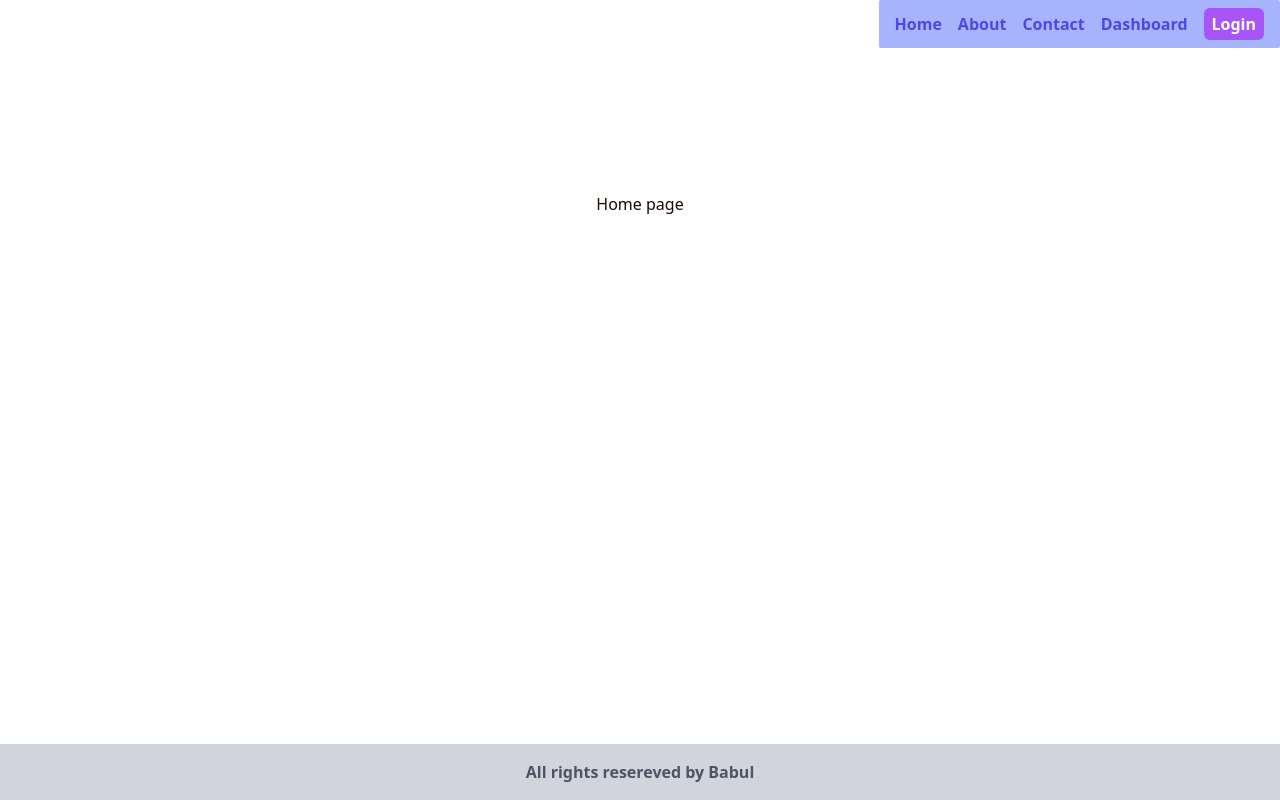
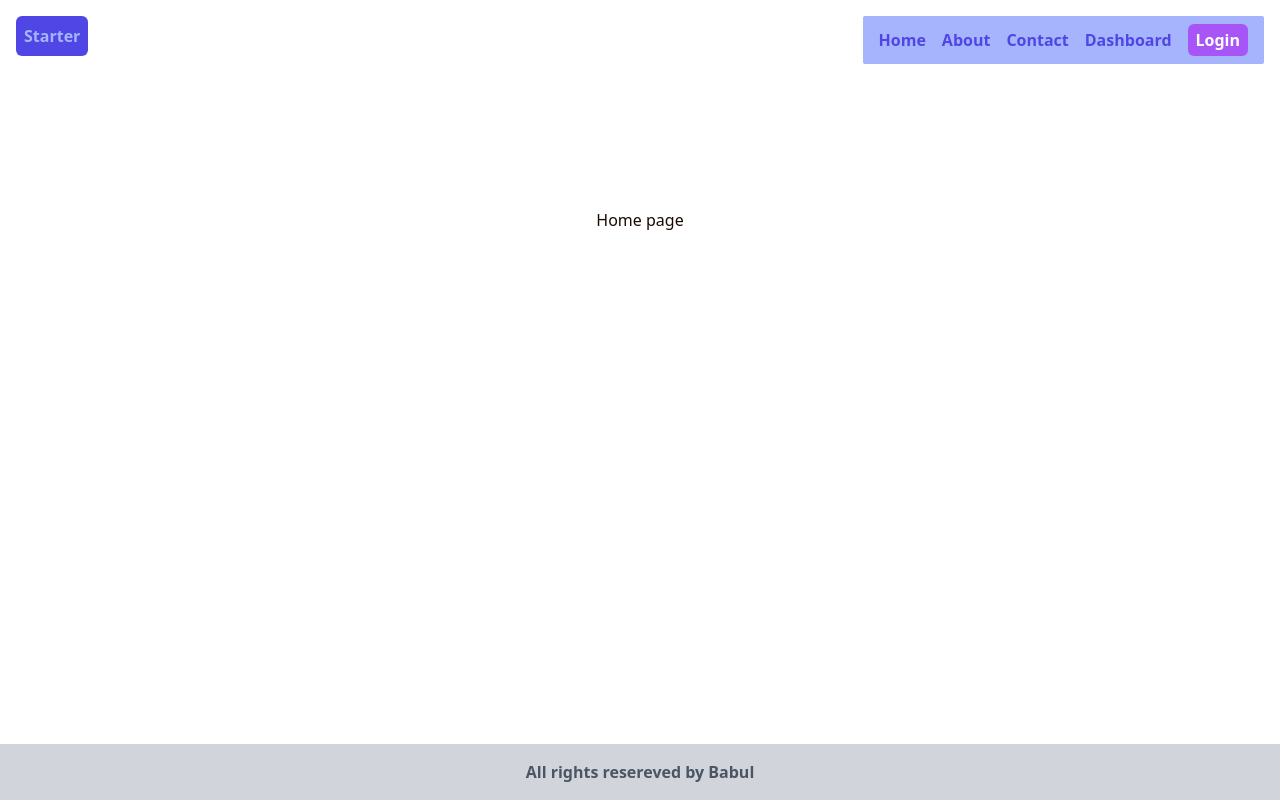
Before and after one commit to babulakterfsd/react-yarn-vite-eslint-starter, a React (Vite) app: page / in a window 1280 px wide. Built offline with nearby package versions, Linux system fonts and the light colour scheme.

Commit message:
all the routes and layouts have been created successfully

```diff
--- a/src/Layout/AppLayout.jsx
+++ b/src/Layout/AppLayout.jsx
@@ -1,12 +1,18 @@
 import React from 'react';
-import { Outlet } from 'react-router-dom';
+import { Link, Outlet } from 'react-router-dom';
 import Footer from '../ui/Footer';
 import Navbar from '../ui/Navbar';
 
-function AppLayout({ auth }) {
+function AppLayout() {
     return (
         <>
-            <Navbar auth={auth} />
+            <Link
+                to="/"
+                className="absolute top-4 left-4 text-indigo-300 bg-indigo-600 p-2 text-center rounded-md font-bold"
+            >
+                Starter
+            </Link>
+            <Navbar />
             <Outlet />
             <Footer />
         </>
--- a/src/Layout/AuthLayout.jsx
+++ b/src/Layout/AuthLayout.jsx
@@ -3,7 +3,7 @@ import React from 'react';
 function AuthLayout() {
     return (
         <div>
-            <p>This is auth layout</p>
+            <div>{/* this layout will be used for authentication routes */}</div>
         </div>
     );
 }
--- a/src/Layout/DashboardLayout.jsx
+++ b/src/Layout/DashboardLayout.jsx
@@ -1,10 +1,25 @@
 import React from 'react';
+import { Link, Outlet } from 'react-router-dom';
 
 function DashboardLayout() {
     return (
-        <div>
-            <p>This is Dashboard layout</p>
-        </div>
+        <main className="px-16">
+            <h1 className="text-indigo-600 bg-indigo-300 px-2 py-0.5 rounded-sm text-center font-bold">
+                Welcome to the dashboard, User !
+            </h1>
+            <div className="flex">
+                {/* dashboard menu */}
+                <div className="w-40 bg-indigo-300 h-40 px-4 text-center py- 1 font-bold text-indigo-600 pt-8 flex flex-col gap-y-4">
+                    <Link to="profile">Profile</Link>
+                    <Link to="balance">Balance</Link>
+                </div>
+
+                {/* dashboard content */}
+                <div className="ml-8 mt-8">
+                    <Outlet />
+                </div>
+            </div>
+        </main>
     );
 }
 
--- a/src/Layout/MainLayout.jsx
+++ b/src/Layout/MainLayout.jsx
@@ -3,7 +3,9 @@ import React from 'react';
 function MainLayout() {
     return (
         <div>
-            <p>This is main layout</p>
+            <div>
+                {/* this layout will be used for showing the main site features. basically, if user is logged in, he / she can see this layout. but this is not mandatory too */}
+            </div>
         </div>
     );
 }
--- a/src/components/dashboard/Dashboard.jsx
+++ /dev/null
@@ -1,26 +0,0 @@
-import React from 'react';
-import { Link, Outlet } from 'react-router-dom';
-
-function Dashboard() {
-    return (
-        <main className="px-16">
-            <h1 className="text-indigo-600 bg-indigo-300 px-2 py-0.5 rounded-sm text-center font-bold">
-                Welcome to the dashboard, User !
-            </h1>
-            <div className="flex">
-                {/* dashboard menu */}
-                <div className="w-40 bg-indigo-300 h-40 px-4 text-center py- 1 font-bold text-indigo-600 pt-8 flex flex-col gap-y-4">
-                    <Link to="profile">Profile</Link>
-                    <Link to="balance">Balance</Link>
-                </div>
-
-                {/* dashboard content */}
-                <div className="ml-8 mt-8">
-                    <Outlet />
-                </div>
-            </div>
-        </main>
-    );
-}
-
-export default Dashboard;
--- a/src/components/dashboard/Profile.jsx
+++ b/src/components/dashboard/Profile.jsx
@@ -1,7 +1,8 @@
 import React from 'react';
-import { Link, Outlet } from 'react-router-dom';
+import { Link, Outlet, useParams } from 'react-router-dom';
 
 function Profile() {
+    const { id } = useParams();
     return (
         <div>
             <p>This is the profile component</p>
@@ -25,7 +26,11 @@ function Profile() {
                     3
                 </Link>
             </div>
-            <Outlet />
+            {id && (
+                <div className="mt-4 ml-4 text-indigo-300 bg-indigo-600 py-1 px-2 rounded-md text-center font-semibold">
+                    <Outlet />
+                </div>
+            )}
         </div>
     );
 }
--- a/src/routes/AllRoutes.jsx
+++ b/src/routes/AllRoutes.jsx
@@ -1,9 +1,9 @@
 import { createBrowserRouter } from 'react-router-dom';
 import Balance from '../components/dashboard/Balance';
-import Dashboard from '../components/dashboard/Dashboard';
 import Profile from '../components/dashboard/Profile';
 import SpecificProfile from '../components/dashboard/SpecificProfile';
 import AppLayout from '../Layout/AppLayout';
+import DashboardLayout from '../Layout/DashboardLayout';
 import About from '../views/About';
 import Contact from '../views/Contact';
 import ErrorPage from '../views/ErrorPage';
@@ -29,7 +29,7 @@ const router = createBrowserRouter([
                 path: 'dashboard',
                 element: (
                     <PrivateRoute>
-                        <Dashboard />
+                        <DashboardLayout />
                     </PrivateRoute>
                 ),
                 children: [
--- a/src/ui/Navbar.jsx
+++ b/src/ui/Navbar.jsx
@@ -7,7 +7,7 @@ function Navbar() {
     const { auth } = useAuth();
     const { isLoggedIn, handleLogin, handleLogOut } = auth;
     return (
-        <div className="flex justify-end mb-36">
+        <div className="flex justify-end mb-36 mt-4 mr-4">
             <nav className="bg-indigo-300 text-indigo-600 font-semibold py-2 px-4 gap-x-4 rounded-sm flex justify-evenly items-center">
                 <Link to="/">Home</Link>
                 <Link to="/about">About</Link>
```
Also changed, not shown: src/App.jsx (+0 -7 lines).
